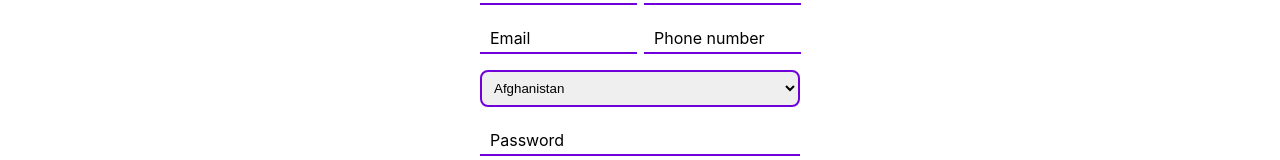
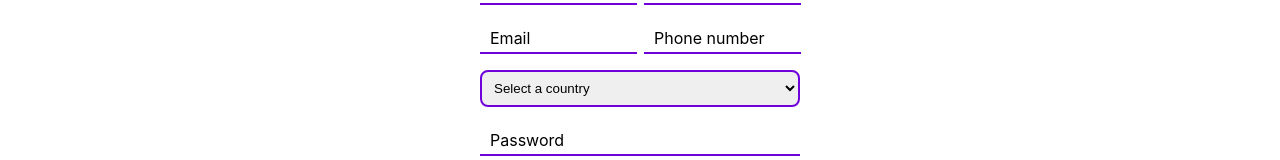
Before and after one commit to KianShirvani/TheChosenOnes, a React (Create React App) app in the folder frontend/: page /signup in a window 1280 px wide. Shown: the part 398-558 px from the top of the page. Built offline with nearby package versions, Linux system fonts and the light colour scheme; no server answers.

Commit message:
Fix bug where country was not being passed to backend

```diff
--- a/frontend/src/pages/SignupPage.js
+++ b/frontend/src/pages/SignupPage.js
@@ -42,6 +42,11 @@ const SignupPage = () => {
       return;
     }
 
+    if(formData.country === "Select a country") {
+      alert("Please select a country");
+      return;
+    }
+
     if (formData.password.length < 8) {
       alert("Password must be at least 8 characters long");
       return;
@@ -53,7 +58,7 @@ const SignupPage = () => {
     }
 
     try {
-      const response = await axios.post('/register', {
+      const response = await axios.post(`${process.env.REACT_APP_API_URL}/register`, {
         firstName: formData.firstName,
         lastName: formData.lastName,
         email: formData.email,
@@ -155,11 +160,14 @@ const SignupPage = () => {
           </div>
           <select
             className="country-select"
+            name="country"
+            value={formData.country}
             onChange={handleChange}
             style={styles.select}
             required
           >
             {/* these countries can change. We can also add or remove more */}
+            <option value="">Select a country</option>
             <option value="Afghanistan">Afghanistan</option>
             <option value="Antarctica">Antarctica</option>
             <option value="Australia">Australia</option>
```
